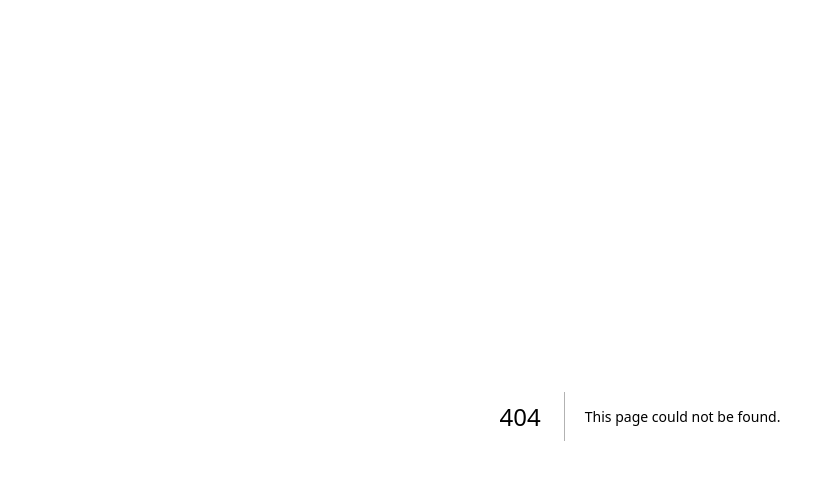
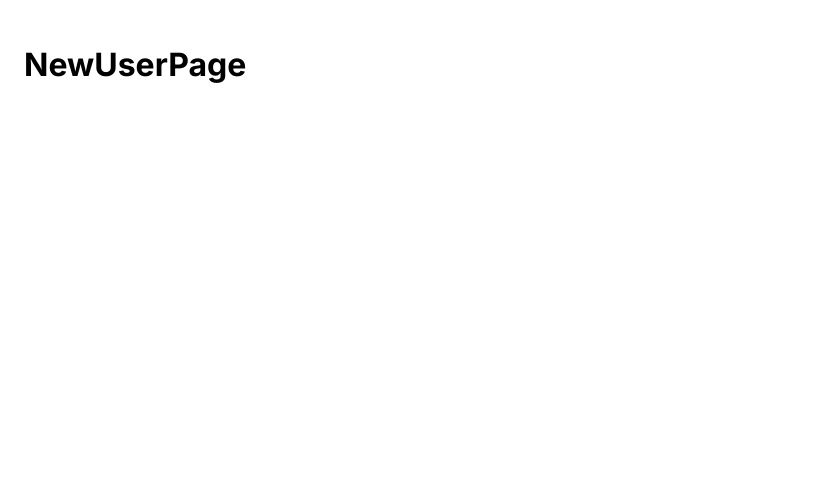
Before and after one commit to nullsec45/nextjs-basic, a Next.js app: page /users/new in a window 1280 px wide. Before the commit this address had no page. Shown: the top 480 px of the page, without its empty margins (0-817 px from the left). Built offline with nearby package versions, Linux system fonts and the light colour scheme.

Commit message:
page users new

```diff
--- /dev/null
+++ b/app/users/new/page.tsx
@@ -0,0 +1,11 @@
+import React from 'react'
+
+const newUserPage = () => {
+  return (
+    <div>
+      <h1>NewUserPage</h1>
+    </div>
+  )
+}
+
+export default newUserPage
```
